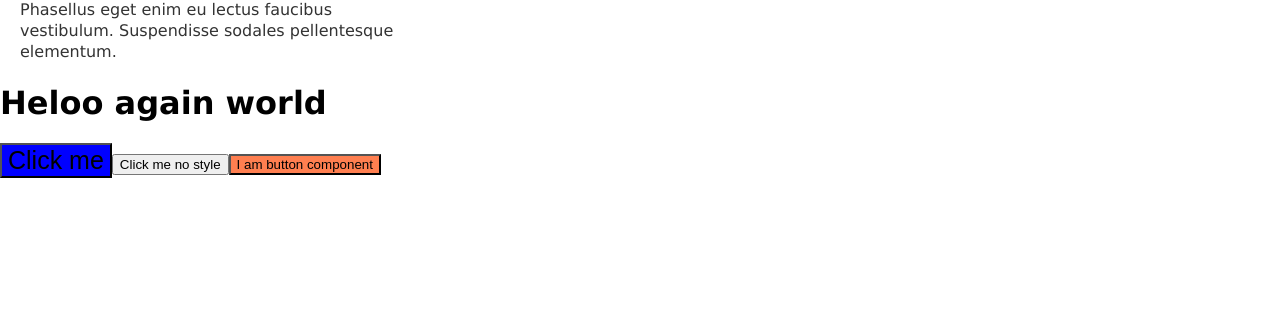
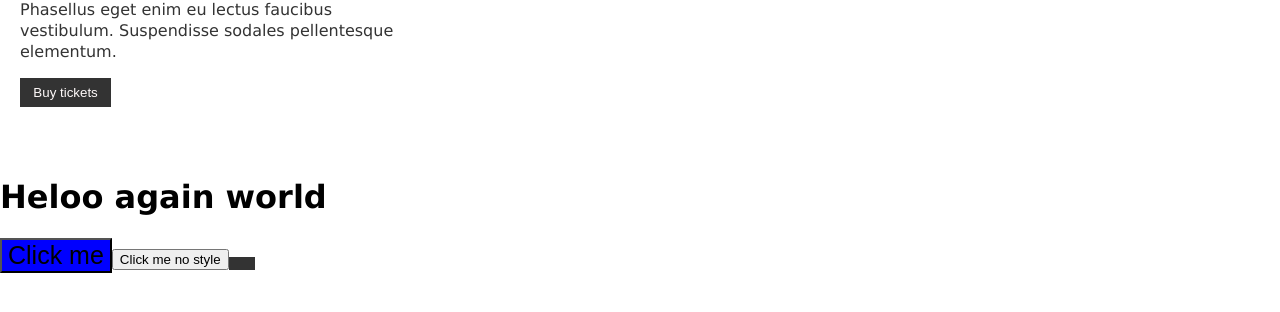
Before and after one commit to MariusCodeAcademy/type8-react-07-styles, a React (Create React App) app: page / in a window 1280 px wide. Shown: the part 328-640 px from the top of the page. Built offline with nearby package versions, Linux system fonts and the light colour scheme.

Commit message:
pass classname prop

```diff
--- a/src/components/Card/Card.js
+++ b/src/components/Card/Card.js
@@ -1,3 +1,4 @@
+import MyButton from '../MyButton/MyButton';
 import css from './Card.module.css';
 
 function Card() {
@@ -16,6 +17,7 @@ function Card() {
           Phasellus eget enim eu lectus faucibus vestibulum. Suspendisse sodales
           pellentesque elementum.
         </p>
+        <MyButton className={css.button}>Buy tickets</MyButton>
       </div>
     </div>
   );
--- a/src/components/Card/Card.module.css
+++ b/src/components/Card/Card.module.css
@@ -23,3 +23,7 @@
   line-height: 1.3;
   color: #333;
 }
+
+.button {
+  margin-bottom: 50px;
+}
--- a/src/components/MyButton/MyButton.js
+++ b/src/components/MyButton/MyButton.js
@@ -1,8 +1,8 @@
 import css from './MyButton.module.css';
 
-function MyButton() {
-  console.log('css ===', css);
-  return <button className={css.btn}>I am button component</button>;
+function MyButton(props) {
+  // console.log('css ===', css);
+  return <button className={`${css.btn} ${props.className}`}>{props.children}</button>;
 }
 
 export default MyButton;
--- a/src/components/MyButton/MyButton.module.css
+++ b/src/components/MyButton/MyButton.module.css
@@ -1,5 +1,8 @@
 .btn {
-  background-color: coral;
+  background-color: #333;
+  color: snow;
+  border: none;
+  padding: 0.5em 1em;
 }
 /* taip neikelinejam butinai reikalinga klase */
 /* button {
--- a/src/components/header/Header.module.css
+++ b/src/components/header/Header.module.css
@@ -12,10 +12,3 @@
 .nav-link:hover {
   background-color: rgb(117, 117, 117);
 }
-
-.button {
-  background-color: #333;
-  color: snow;
-  border: none;
-  padding: 0.5em 1em;
-}
```
